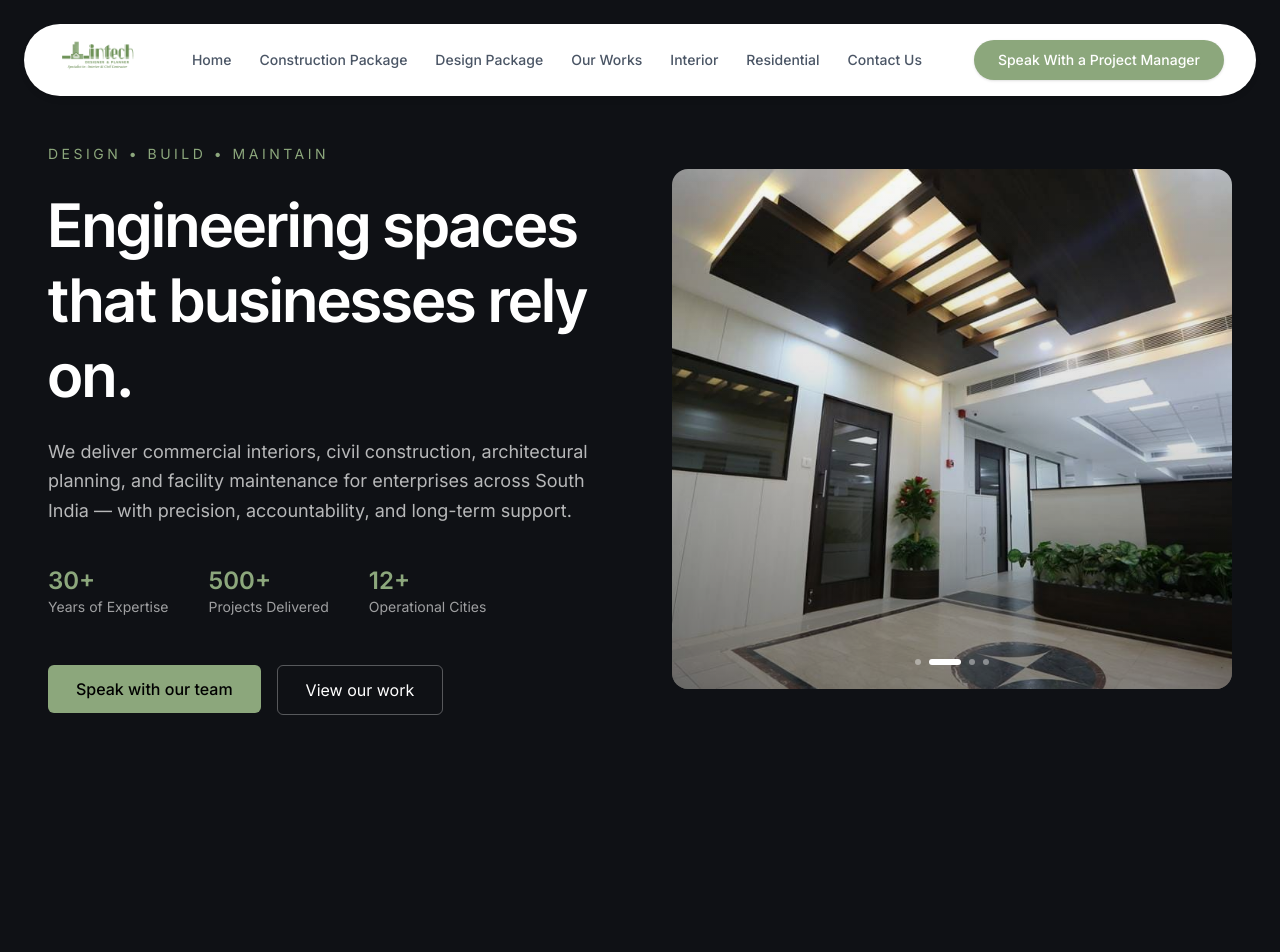
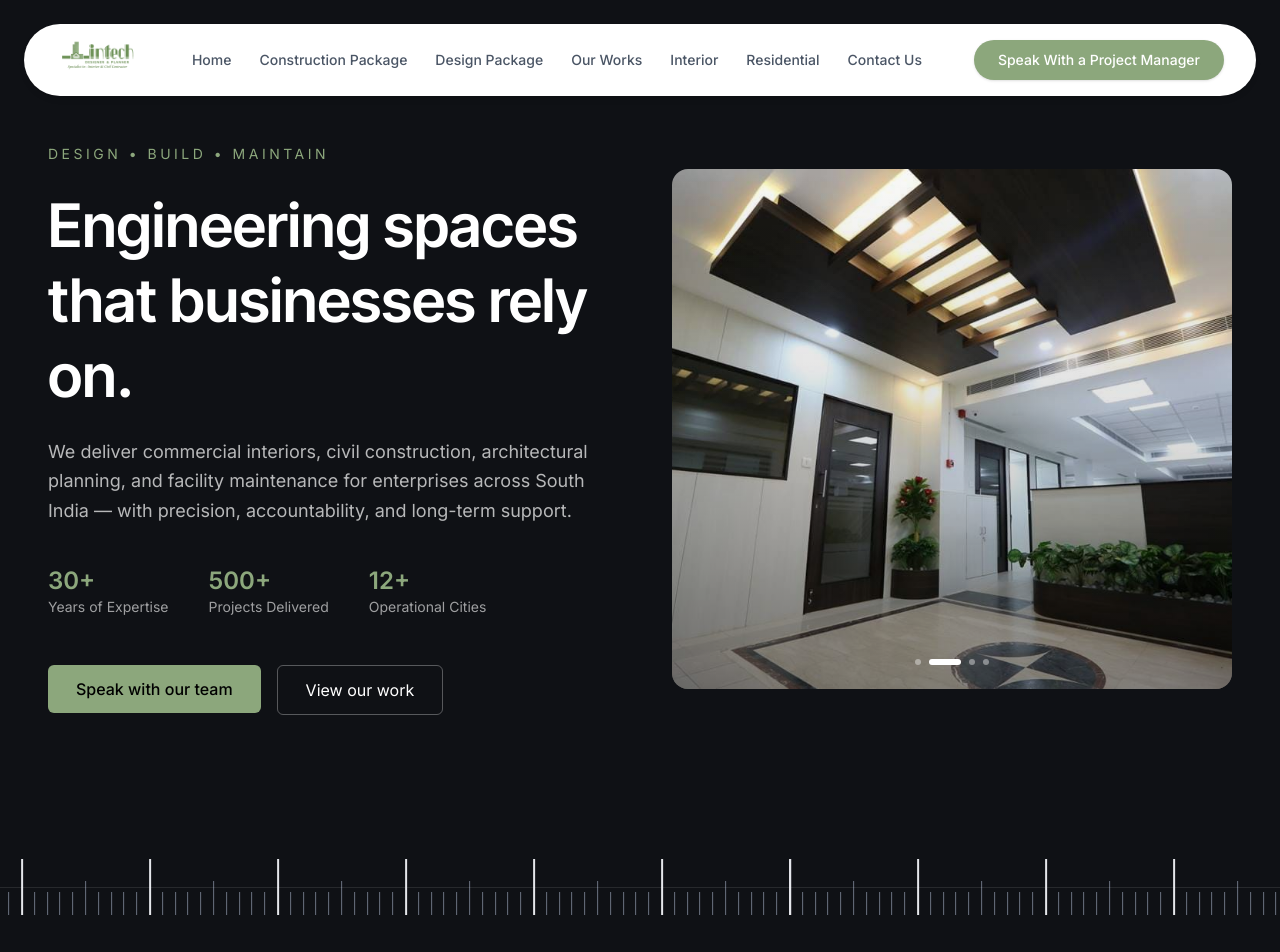
Before and after one commit to rohithkh4b3kr3/interior-design-site, a Next.js app: page / in a window 1280 px wide. Shown: the top 952 px of the page. Built offline with nearby package versions, Linux system fonts and the light colour scheme.

Commit message:
auto commit

```diff
--- a/src/app/page.tsx
+++ b/src/app/page.tsx
@@ -1,4 +1,5 @@
 import Hero from "@/components/home/Hero";
+import MeasuringTape from "@/components/home/MeasuringTape";
 // import CredibilityStrip from "@/components/home/CredibilityStrip";
 // import WhoWeAre from "@/components/home/WhoWeAre";
 import CredibilityAndCapabilities from "@/components/home/CredibilityAndCapabilities ";
@@ -16,6 +17,8 @@ export default function HomePage() {
     <main className="min-h-screen overflow-x-hidden">
       {/* 1. Hero - Authority */}
       <Hero />
+      {/* Measuring Tape Animation */}
+      <MeasuringTape />
       <CredibilityAndCapabilities />
       {/* 2. Credibility Strip - Trust */}
       {/* <CredibilityStrip /> */}
--- /dev/null
+++ b/src/components/home/MeasuringTape.tsx
@@ -0,0 +1,61 @@
+"use client";
+
+import { motion } from "framer-motion";
+
+export default function MeasuringTape() {
+  const marks = Array.from({ length: 101 }, (_, i) => i);
+
+  return (
+    <div className="relative w-full h-12 md:h-14 overflow-hidden bg-[#0f1115]">
+      {/* Seamless moving scale */}
+      <motion.div
+        className="absolute inset-0 flex"
+        initial={{ x: "0%" }}
+        animate={{ x: "-50%" }}
+        transition={{
+          duration: 18,
+          ease: "linear",
+          repeat: Infinity,
+        }}
+        style={{ width: "200%" }}
+      >
+        {[0, 1].map((_, idx) => (
+          <div key={idx} className="relative w-1/2 h-full">
+            {/* Scale */}
+            <div className="absolute inset-0">
+              {marks.map((mark) => {
+                const isMajor = mark % 10 === 0;
+                const isMedium = mark % 5 === 0 && !isMajor;
+
+                return (
+                  <div
+                    key={`${idx}-${mark}`}
+                    className="absolute bottom-0"
+                    style={{
+                      left: `${mark}%`,
+                      height: isMajor ? "100%" : isMedium ? "60%" : "40%",
+                      width: isMajor ? "2px" : "1px",
+                      backgroundColor: isMajor
+                        ? "#e5e7eb" // light gray
+                        : "#6b7280", // muted gray
+                    }}
+                  >
+                    {/* Numbers only on major ticks */}
+                    {isMajor && (
+                      <div className="absolute -top-5 left-1/2 -translate-x-1/2 text-[10px] text-gray-400 font-medium">
+                        {idx === 0 ? mark : mark + 100}
+                      </div>
+                    )}
+                  </div>
+                );
+              })}
+            </div>
+
+            {/* Subtle center guide */}
+            <div className="absolute top-1/2 left-0 w-full h-px bg-white/10" />
+          </div>
+        ))}
+      </motion.div>
+    </div>
+  );
+}
```
